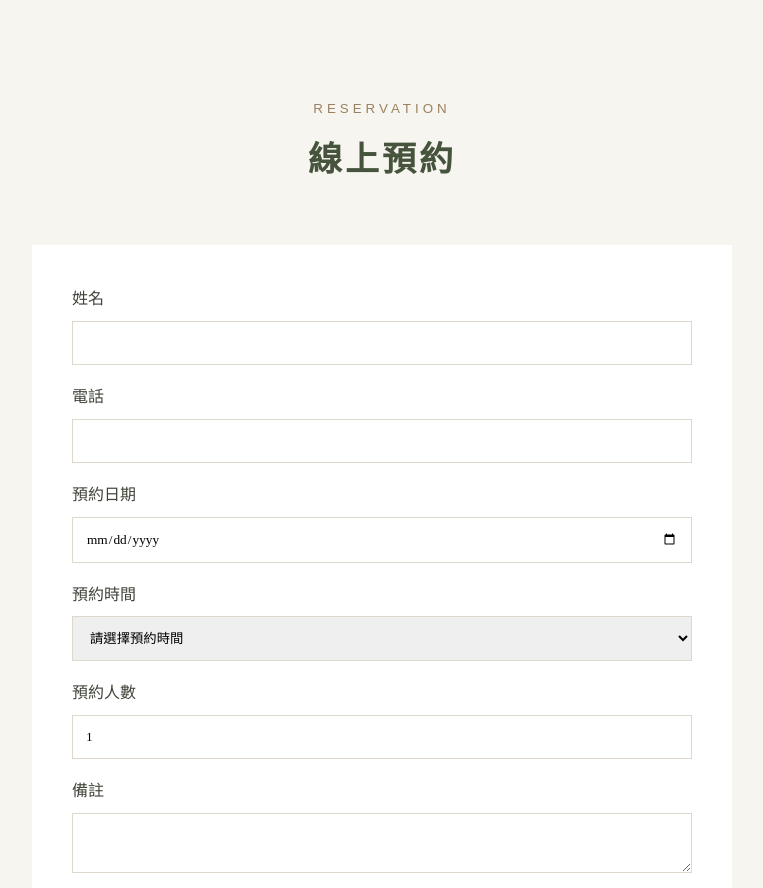
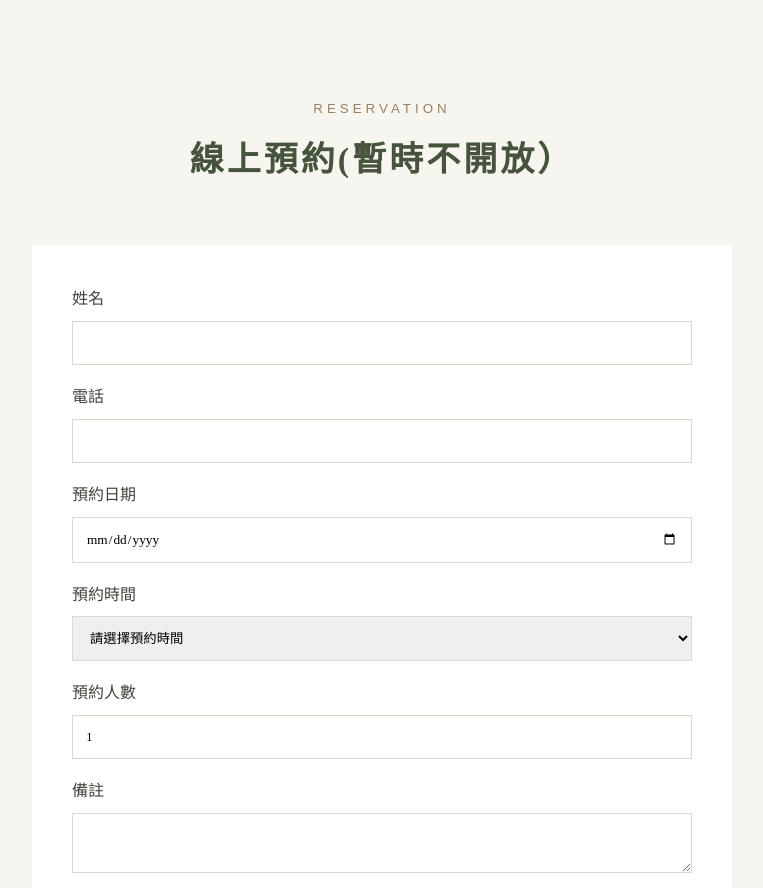
Before and after one commit to chen2717711-lang/zhoupu-tea, a plain HTML site: page index.html in a window 1280 px wide. Shown: the part 4160-5048 px from the top of the page, without its empty margins (258-1021 px from the left). Drawn offline with nearby package versions, Linux system fonts and the light colour scheme; no server answers.

Commit message:
Update index.html

```diff
--- a/index.html
+++ b/index.html
@@ -1131,7 +1131,7 @@ html
 
         <div class="section-title">
             <small>RESERVATION</small>
-            <h2>線上預約</h2>
+            <h2>線上預約(暫時不開放）</h2>
         </div>
 
         <div class="reservation-box">
```
